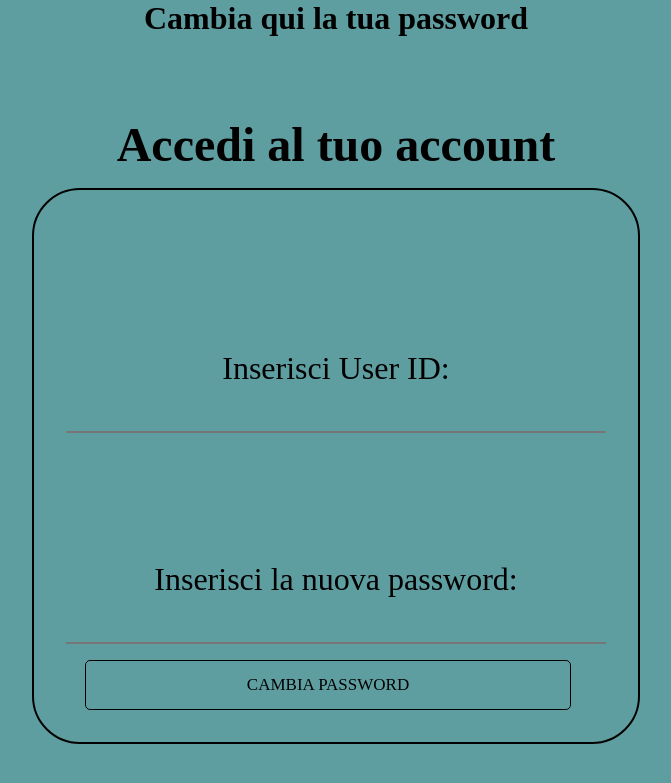
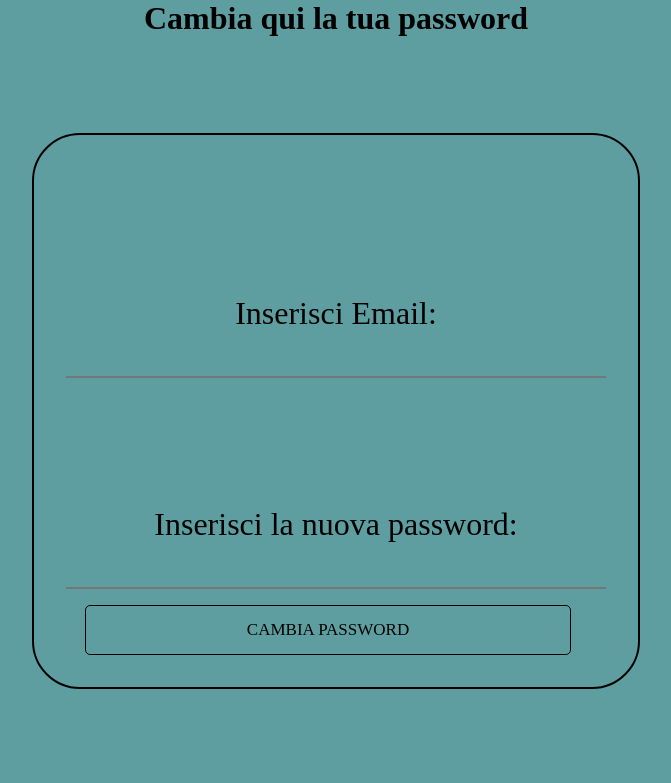
Before and after one commit to VincenzoMinardi/edusogno-esercizio, a PHP site: page /change.php in a window 1280 px wide. Shown: the top 783 px of the page, without its empty margins (304-975 px from the left). Run offline with PHP 8.4, Linux system fonts and the light colour scheme.

Commit message:
completed change password with email

```diff
--- a/change.php
+++ b/change.php
@@ -4,25 +4,33 @@ require_once 'Connect.php';
 
 if (isset($_POST['new_password'])) {
     $new_password = $_POST['new_password'];
-    $user_id = $_POST['user_id'];
-
+    $email = $_POST['email'];
 
     $conn = new mysqli($servername, $username, $password, $dbname);
-
 
     if ($conn->connect_error) {
         die("Connessione fallita: " . $conn->connect_error);
     }
 
-    $sql = "UPDATE utenti SET password = '$new_password' WHERE id = '$user_id'";
 
-    if (mysqli_query($conn, $sql)) {
-        echo "La password è stata cambiata correttamente!";
-        exit();
+    $check_email_sql = "SELECT * FROM utenti WHERE email = '$email'";
+    $result = mysqli_query($conn, $check_email_sql);
+
+    if (mysqli_num_rows($result) > 0) {
+
+        $update_password_sql = "UPDATE utenti SET password = '$new_password' WHERE email = '$email'";
+
+        if (mysqli_query($conn, $update_password_sql)) {
+            echo "<h1>La password è stata cambiata correttamente!</h1>";
+            header('location:login.php');
+        } else {
+            echo "<h1>Errore nell'aggiornamento della password:</h1> " . mysqli_error($conn);
+        }
     } else {
-        echo "<h1 La password non è stata cambiata  </h1>";
-        exit();
+        echo "<h1>Email non trovata nel database. Nessuna modifica alla password effettuata.</h1>";
     }
+
+    mysqli_close($conn);
 }
 ?>
 
@@ -42,12 +50,11 @@ if (isset($_POST['new_password'])) {
     <h1 class="title-change">Cambia qui la tua password</h1>
     <main>
         <div class="container-register">
-            <h2 class="title">Accedi al tuo account</h2>
             <div class="container-form">
                 <form action="" method="POST">
                     <div class="cont-text">
-                        <label class="text" for="user_id">Inserisci User ID:</label>
-                        <input class="input" type="text" id="user_id" name="user_id" required>
+                        <label class="text" for="user_id">Inserisci Email:</label>
+                        <input class="input" type="text" id="email" name="email" required>
                     </div>
                     <div class="cont-text">
                         <label class="text" for="new_password">Inserisci la nuova password:</label>
```
